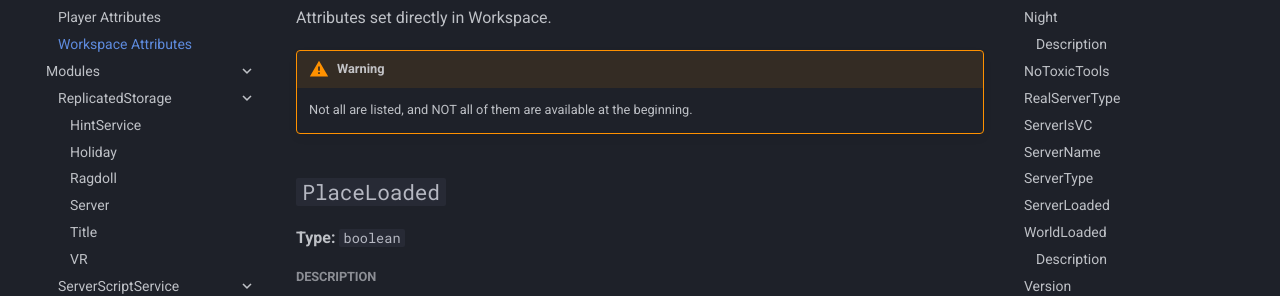
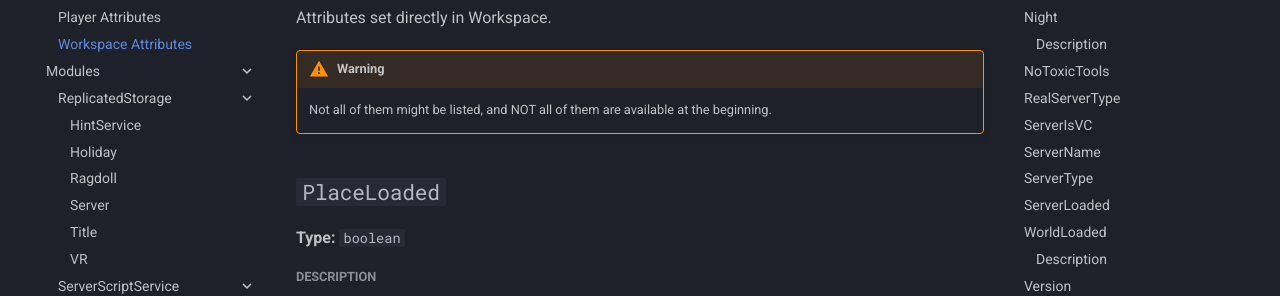
Before and after one commit to TheBoogle/neighbors-documentation, an MkDocs documentation site: the page built from docs/General/Attributes/Workspace_Attributes.md, in a window 1280 px wide and 900 px high. Shown: the part 223-519 px from the top of the window. Built offline with MkDocs 1.6.1 and Material for MkDocs 9.7.7, drawn with Linux system fonts in a browser that asks for light colours; comment, search, counter and statistics services are not loaded.

Commit message:
Update Workspace_Attributes.md

```diff
--- a/docs/General/Attributes/Workspace_Attributes.md
+++ b/docs/General/Attributes/Workspace_Attributes.md
@@ -2,7 +2,7 @@
 Attributes set directly in Workspace.
 
 !!! warning end
-    Not all are listed, and NOT all of them are available at the beginning.
+    Not all of them might be listed, and NOT all of them are available at the beginning.
 
 
 ## `PlaceLoaded`
```
